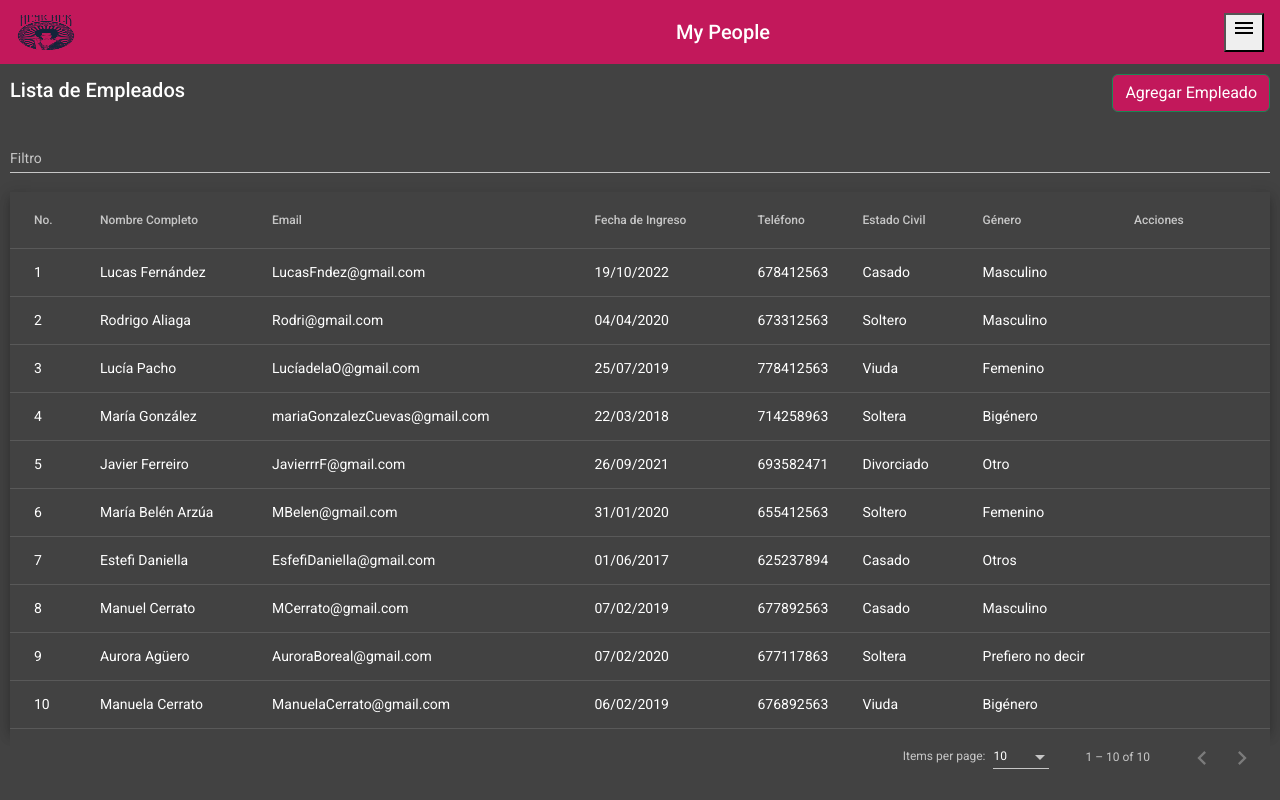
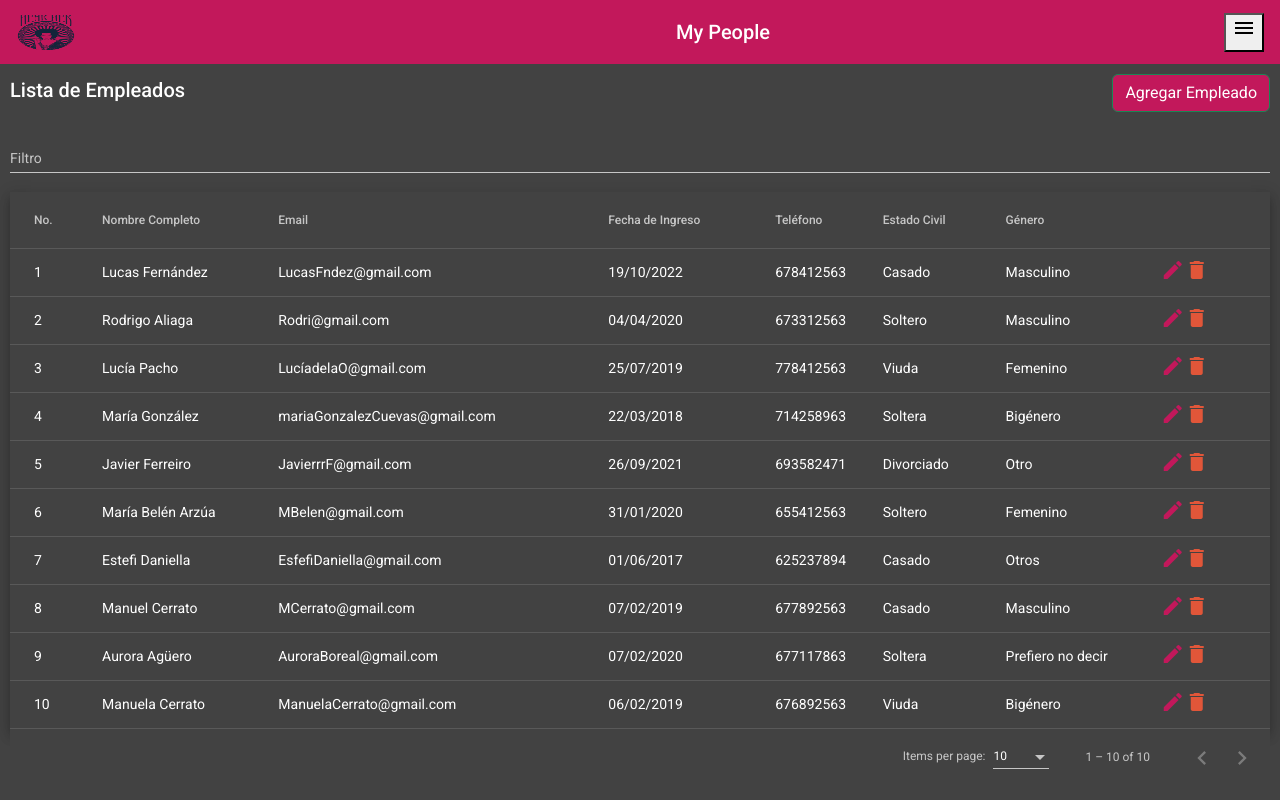
Before and after one commit to SandraDeTena/App_Empleados-Angular, an Angular app: page / in a window 1280 px wide. Shown: the top 800 px of the page. Built offline with nearby package versions, Linux system fonts and the light colour scheme.

Commit message:
Agregar el icono del lápiz y de la papelera y cambiar color

```diff
--- a/src/app/components/list-empleado/list-empleado.component.html
+++ b/src/app/components/list-empleado/list-empleado.component.html
@@ -63,8 +63,14 @@
 
     <!-- Iconos -->
     <ng-container matColumnDef="acciones">
-        <th mat-header-cell *matHeaderCellDef mat-sort-header> Acciones </th>
+        <th mat-header-cell *matHeaderCellDef mat-sort-header></th>
         <td mat-cell *matCellDef="let element">
+            <a href="" class="pointer">
+                <mat-icon style="color: #C2185B;">edit</mat-icon>
+            </a>
+            <a href="" class="pointer">
+                <mat-icon style="color: #E15639;">delete</mat-icon>
+            </a>
 
         </td>
     </ng-container>
--- a/src/app/components/list-empleado/list-empleado.component.ts
+++ b/src/app/components/list-empleado/list-empleado.component.ts
@@ -127,7 +127,7 @@ export class ListEmpleadoComponent implements OnInit {
   ngOnInit(): void {
     this.dataSource.paginator = this.paginator;
     this.dataSource.sort = this.sort;
-    this.cargarEmpleados;
+    // this.cargarEmpleados;
   }
 
   //Para el filtro
@@ -137,11 +137,11 @@ export class ListEmpleadoComponent implements OnInit {
   }
 
   // Llenar lista de empleados
-  cargarEmpleados() {
-    this.listEmpleado = this.empleadoService.getEmpleados();
-    // this.dataSource = new MatTableDataSource(this.listEmpleado);
-    console.log(this.listEmpleado);
+  // cargarEmpleados() {
+  //   this.listEmpleado = this.empleadoService.getEmpleados();
+  //   this.dataSource = new MatTableDataSource(this.listEmpleado);
+  //   console.log(this.listEmpleado);
 
-  }
+  // }
 
 }
```
